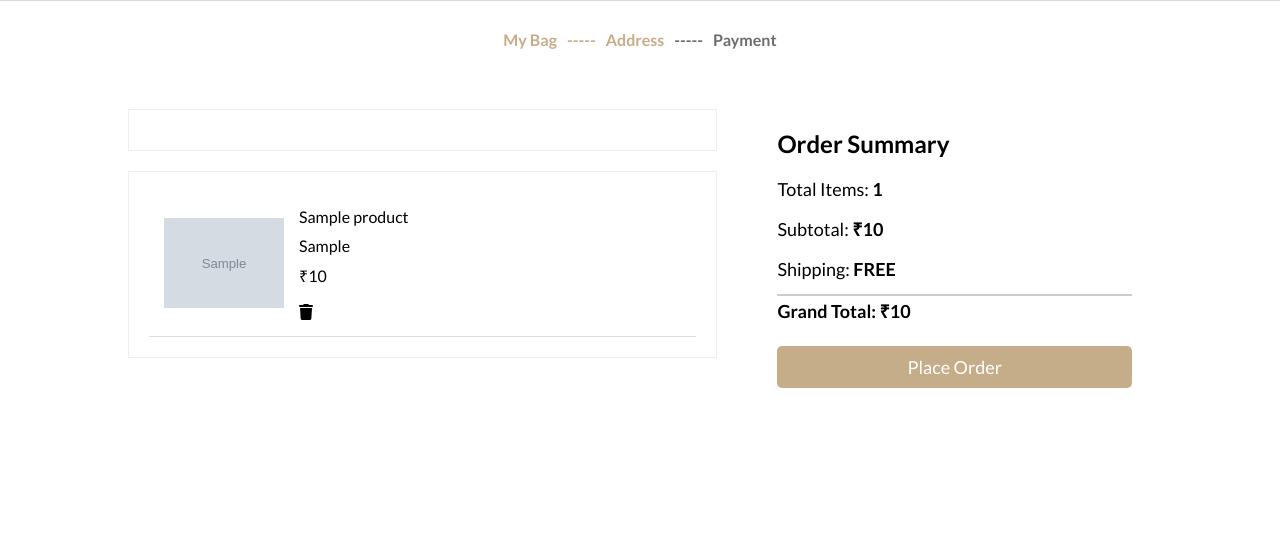
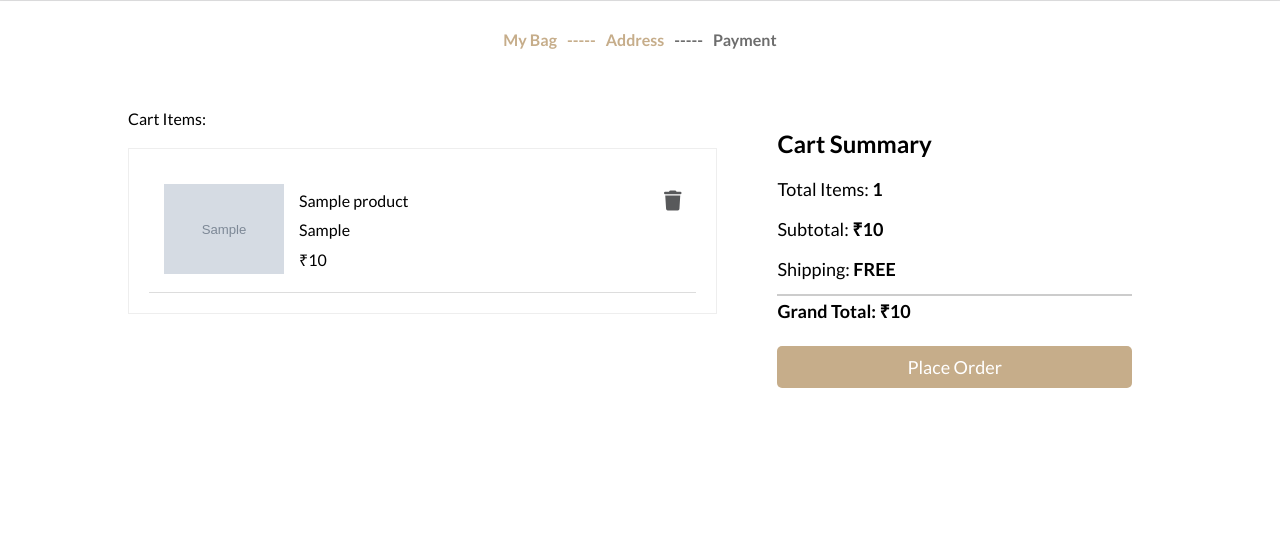
Before and after one commit to chhata-aditya/OJT, a PHP site: page /cart.php in a window 1280 px wide. Shown: the part 90-647 px from the top of the page. Run offline with PHP 8.4, Linux system fonts and the light colour scheme; the visitor is signed in with stand-in values (Sample User, id 1); tables that the repository leaves empty or names only in its code hold one stand-in row (values such as "Sample post"); grey boxes marked "Sample" are stand-in pictures; some libraries are stand-ins or nearby versions.

Commit message:
Updated files

```diff
--- a/cart.php
+++ b/cart.php
@@ -128,16 +128,21 @@
     <div class="cart-container">
 
 <!-- print address, if any -->
-<div class="address-box border-box"  style="display: <?php echo $addressSaved ? '' : 'none'; ?>"   >
 <?php
 if (isset($_SESSION['address']) && is_array($_SESSION['address'])) {
     $address = $_SESSION['address'];
-    echo "<p>{$address['Fname']} {$address['Lname']}, {$address['houseno']}, {$address['street']}, {$address['landmark']}, {$address['city']}, {$address['postal']}</p>";
+    echo "<p>Delivery To:</p>"; // This is outside the address box but still conditionally displayed
+    echo "
+    <div class='address-box border-box'>
+        <p>{$address['Fname']} {$address['Lname']}, {$address['houseno']}, {$address['street']}, {$address['landmark']}, {$address['city']}, {$address['postal']}</p>
+
+    </div><br>";
 }
 ?>
-</div>
+
 
 <!-- show all cart items -->
+<p>Cart Items:</p>
 <div class="cart-box border-box">
   <?php if ($all_product->num_rows > 0): ?>
     <?php while ($row = $all_product->fetch_assoc()): ?>
@@ -152,16 +157,18 @@
 
       <p class="product_category"><?php echo htmlspecialchars($row['product_type']); ?></p>
       <p class="price">₹<?php echo htmlspecialchars($row['product_price']); ?></p>
+    </div>
 
-                        <form style="display: flex;justify-items:right" action="cart.php" method="GET">
+<!-- delete item from cart button -->
+<div class="right-btn-dlt">
+  <form style="display: flex;align-items:start;" action="cart.php" method="GET">
     <input type="hidden" name="product_id" value="<?php echo $row['product_id']; ?>">
-    <button type="submit" name="delete" style="background: none; padding:0;margin-top:5px;" onclick="return confirm('Are you sure you want to remove this item?');">
-        <i class="fa-solid fa-trash" style=" cursor: pointer;"></i>
+    <button type="submit" name="delete" style="background: none; padding:0;margin-top:-40px;" onclick="return confirm('Are you sure you want to remove this item?');">
+        <i class="fa-solid fa-trash fa-lg" style=" cursor: pointer; color: #58595B;"></i>
     </button>
 </form>
+  </div>
 
-
-                    </div>
     </div>
       <?php $total_sum += $row['product_price']; ?>
       <?php endwhile; ?>
@@ -173,13 +180,19 @@
 
     <!-- Right: Total Bill Summary -->
     <div class="total-bill">
-        <h2>Order Summary</h2>
+        <h2>Cart Summary</h2>
         <p>Total Items: <strong><?php echo $all_product->num_rows; ?></strong></p>
         <p>Subtotal: <strong>₹<?php echo $total_sum; ?></strong></p>
         <p>Shipping: <strong>FREE</strong></p>
         <hr>
         <p><strong>Grand Total: ₹<?php echo $total_sum; ?></strong></p>
-        <a href="<?php echo $addressSaved ? 'checkout.php' : 'delivery-address.php'; ?>"><button class="checkout-btn">Place Order</button></a>
+
+
+        <form action="place-order.php" method="POST">
+        <a href="<?php echo $addressSaved ? 'checkout.php' : 'delivery-address.php'; ?>">
+          <button type="submit" name="place_order" class="checkout-btn">Place Order</button>
+        </a>
+</form>
     </div>
 </div>
 
--- a/delivery-address.php
+++ b/delivery-address.php
@@ -125,7 +125,7 @@
 
     <!-- Right: Total Bill Summary -->
     <div class="total-bill">
-    <h2>Order Summary</h2>
+    <h2>Cart Summary</h2>
         <p>Total Items: <strong><?php echo $all_product->num_rows; ?></strong></p>
         <p>Subtotal: <strong>₹<?php echo $_SESSION['total_sum']; ?></strong></p>
         <p>Shipping: <strong>FREE</strong></p>
--- a/featured.php
+++ b/featured.php
@@ -58,6 +58,11 @@
             <a href="product.php?type=bridgerton"><h1>Bridgerton Collection</h1></a>
         </div>
     </div>-->
+
+<!-- full width banner image -->
+<div class="banner-container">
+    <img src="images/banner3.png" alt="" style="width:100%; height:auto;">
+</div>
 
 
 <div class="banner-section left-layout">
--- a/style.css
+++ b/style.css
@@ -230,6 +230,16 @@
   }
 }
 
+.col1{
+  padding-left: 17em;
+  align-items: center;
+}
+
+.col2{
+  padding-right: 17em;
+  align-items: center;
+}
+
 
 /*  FOOTER    */
 
```
Also changed, not shown: images/banner3.jpg, 1 other file. Lines whose indentation alone changed are shown as unchanged.
